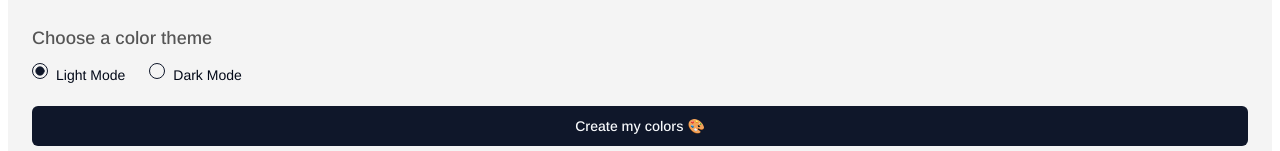
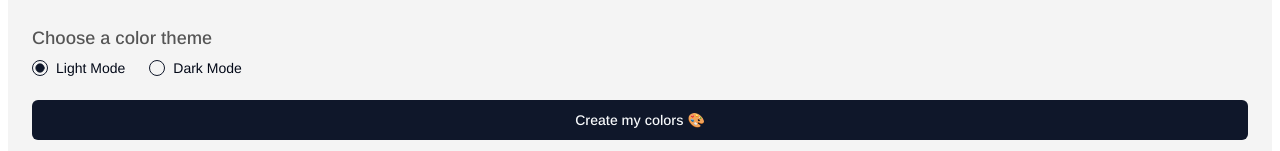
Before and after one commit to ci-dominguez/old-glimpse-nextjs, a Next.js app: page /color-system-generator in a window 1280 px wide. Shown: the part 592-743 px from the top of the page. Built offline with nearby package versions, Linux system fonts and the light colour scheme; no server answers.

Commit message:
Change content order

```diff
--- a/components/forms/GenerateColorSystemForm.tsx
+++ b/components/forms/GenerateColorSystemForm.tsx
@@ -93,10 +93,8 @@ const GenerateColorSystemForm = () => {
                     Let&apos;s bring your idea to life 💡
                   </h2>
                 </FormLabel>
-                <FormDescription>
-                  <h3 className='text-lg font-medium text-on'>
-                    Describe the mood, industry, or purpose of your idea.
-                  </h3>
+                <FormDescription className='text-lg font-medium text-on'>
+                  Describe the mood, industry, or purpose of your idea.
                 </FormDescription>
                 <FormControl>
                   <Textarea
@@ -124,13 +122,13 @@ const GenerateColorSystemForm = () => {
                     defaultValue={field.value}
                     className='flex space-x-4'
                   >
-                    <FormItem className='flex items-center space-x-2'>
+                    <FormItem className='flex items-center space-x-2 space-y-0'>
                       <FormControl>
                         <RadioGroupItem value='light' />
                       </FormControl>
                       <FormLabel className='font-normal'>Light Mode</FormLabel>
                     </FormItem>
-                    <FormItem className='flex items-center space-x-2'>
+                    <FormItem className='flex items-center space-x-2 space-y-0'>
                       <FormControl>
                         <RadioGroupItem value='dark' />
                       </FormControl>
```
